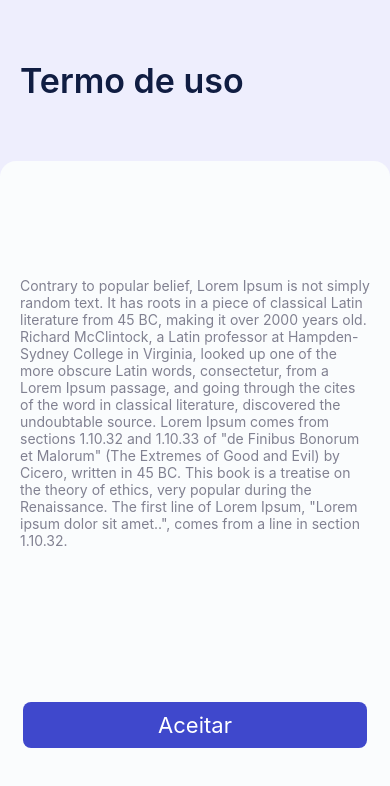
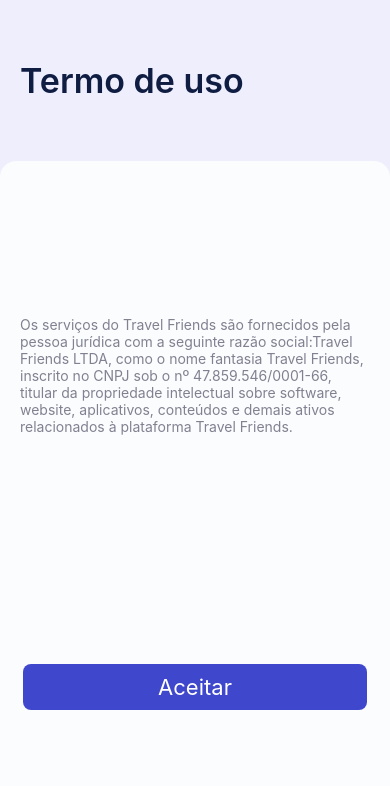
Before and after one commit to jullysilva/travel-friends, a React Native app in the folder codigo/travel-friends-app/: screen / in a window 390 px wide. Shown: the top 786 px of the page. Built offline with nearby package versions, Linux system fonts and the light colour scheme; no server answers.

Commit message:
Update mock.js

```diff
--- a/codigo/travel-friends-app/src/screens/auth/Terms/mock.js
+++ b/codigo/travel-friends-app/src/screens/auth/Terms/mock.js
@@ -1,2 +1,2 @@
 export const term =
-  'Contrary to popular belief, Lorem Ipsum is not simply random text. It has roots in a piece of classical Latin literature from 45 BC, making it over 2000 years old. Richard McClintock, a Latin professor at Hampden-Sydney College in Virginia, looked up one of the more obscure Latin words, consectetur, from a Lorem Ipsum passage, and going through the cites of the word in classical literature, discovered the undoubtable source. Lorem Ipsum comes from sections 1.10.32 and 1.10.33 of "de Finibus Bonorum et Malorum" (The Extremes of Good and Evil) by Cicero, written in 45 BC. This book is a treatise on the theory of ethics, very popular during the Renaissance. The first line of Lorem Ipsum, "Lorem ipsum dolor sit amet..", comes from a line in section 1.10.32.';
+  'Os serviços do Travel Friends são fornecidos pela pessoa jurídica com a seguinte razão social:Travel Friends LTDA, como o nome fantasia Travel Friends, inscrito no CNPJ sob o nº 47.859.546/0001-66, titular da propriedade intelectual sobre software, website, aplicativos, conteúdos e demais ativos relacionados à plataforma Travel Friends.';
```
